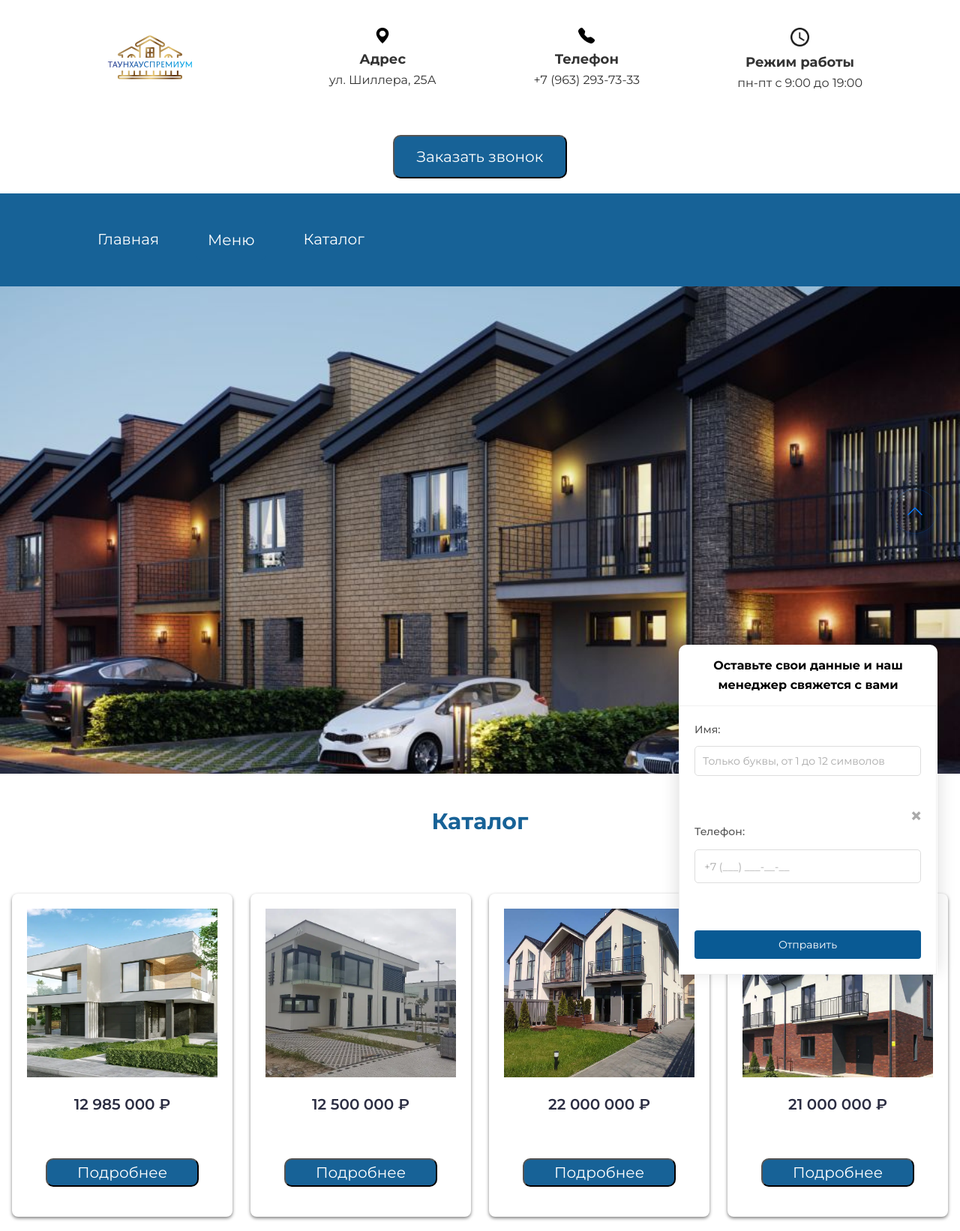
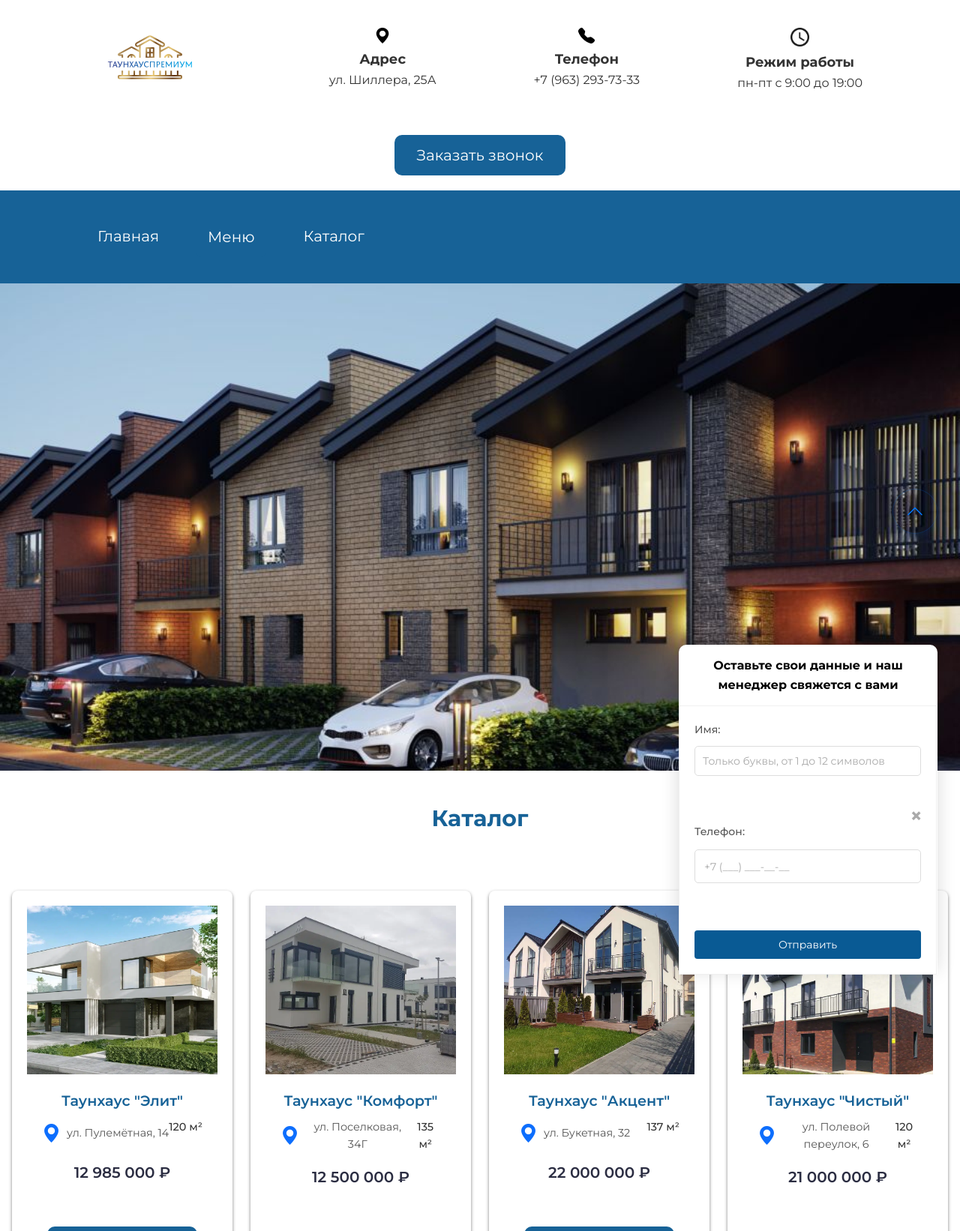
Before and after one commit to Ilya-KeFiRcHiK/Practice_Tanhouse, a PHP site: page /catalog.html in a window 1280 px wide. Shown: the top 1642 px of the page at 75% size. Run offline with PHP 8.4, Linux system fonts and the light colour scheme.

Commit message:
Добавил Изменения

```diff
--- a/catalog.html
+++ b/catalog.html
@@ -7,6 +7,7 @@
     <link rel="stylesheet" href="style.css" />
     <link rel="icon" href="img/transparter.png" />
     <link rel="stylesheet" href="https://cdn.jsdelivr.net/npm/swiper@11/swiper-bundle.min.css" />
+    <link rel="stylesheet" href="https://cdn.jsdelivr.net/npm/bootstrap-icons@1.11.1/font/bootstrap-icons.css">
 </head>
 <body>
     </div>
@@ -87,8 +88,6 @@
         <div class="img-home parallax" style="background-image: url('img/e3f3dc517ec08cf38a70b364f6e29d3abf9f2ff4.jpg');"></div>
 <h2 class="catalog-company">Каталог </h2>
         <section class="property-catalog">
-
-
   <div class="property-grid">
     <article class="property-card">
       <div class="property-image-container">
@@ -100,6 +99,16 @@
              loading="lazy">
       </div>
       <div class="property-details">
+        <h3 class="property-title">Таунхаус "Элит"</h3>
+        <div class="property-info">
+          <div class="property-address">
+            <i class="bi bi-geo-alt-fill text-primary"></i>
+            <span>ул. Пулемётная, 14</span>
+          </div>
+          <div class="property-area">
+            <span>120 м²</span>
+          </div>
+        </div>
         <p class="property-price">12 985 000 ₽</p>
         <button onclick="window.location.href='tanhouse1.html'" class="property-button">Подробнее</button>
       </div>
@@ -115,6 +124,16 @@
              loading="lazy">
       </div>
       <div class="property-details">
+        <h3 class="property-title">Таунхаус "Комфорт"</h3>
+        <div class="property-info">
+          <div class="property-address">
+            <i class="bi bi-geo-alt-fill text-primary"></i>
+            <span>ул. Поселковая, 34Г</span>
+          </div>
+          <div class="property-area">
+            <span>135 м²</span>
+          </div>
+        </div>
         <p class="property-price">12 500 000 ₽</p>
         <button onclick="window.location.href='tanhouse2.html'" class="property-button">Подробнее</button>
       </div>
@@ -130,6 +149,16 @@
              loading="lazy">
       </div>
       <div class="property-details">
+        <h3 class="property-title">Таунхаус "Акцент"</h3>
+        <div class="property-info">
+          <div class="property-address">
+            <i class="bi bi-geo-alt-fill text-primary"></i>
+            <span>ул. Букетная, 32</span>
+          </div>
+          <div class="property-area">
+            <span>137 м²</span>
+          </div>
+        </div>
         <p class="property-price">22 000 000 ₽</p>
         <button onclick="window.location.href='tanhouse3.html'" class="property-button">Подробнее</button>
       </div>
@@ -145,6 +174,16 @@
              loading="lazy">
       </div>
       <div class="property-details">
+        <h3 class="property-title">Таунхаус "Чистый"</h3>
+        <div class="property-info">
+          <div class="property-address">
+            <i class="bi bi-geo-alt-fill text-primary"></i>
+            <span>ул. Полевой переулок, 6</span>
+          </div>
+          <div class="property-area">
+            <span>120 м²</span>
+          </div>
+        </div>
         <p class="property-price">21 000 000 ₽</p>
         <button onclick="window.location.href='tanhouse4.html'" class="property-button">Подробнее</button>
       </div>
@@ -160,6 +199,16 @@
              loading="lazy">
       </div>
       <div class="property-details">
+        <h3 class="property-title">Таунхаус "Дворянское гнездо"</h3>
+        <div class="property-info">
+          <div class="property-address">
+            <i class="bi bi-geo-alt-fill text-primary"></i>
+            <span>ул. Полевой переулок, 6</span>
+          </div>
+          <div class="property-area">
+            <span>120 м²</span>
+          </div>
+        </div>
         <p class="property-price">24 000 000 ₽</p>
         <button class="property-button">Подробнее</button>
       </div>
@@ -175,6 +224,16 @@
              loading="lazy">
       </div>
       <div class="property-details">
+        <h3 class="property-title">Таунхаус "Урбан"</h3>
+        <div class="property-info">
+          <div class="property-address">
+            <i class="bi bi-geo-alt-fill text-primary"></i>
+            <span>ул. Современная, 12</span>
+          </div>
+          <div class="property-area">
+            <span>125 м²</span>
+          </div>
+        </div>
         <p class="property-price">17 500 000 ₽</p>
         <button class="property-button">Подробнее</button>
       </div>
@@ -190,6 +249,16 @@
              loading="lazy">
       </div>
       <div class="property-details">
+        <h3 class="property-title">Таунхаус "Уютный"</h3>
+        <div class="property-info">
+          <div class="property-address">
+            <i class="bi bi-geo-alt-fill text-primary"></i>
+            <span>ул. Уютная, 5</span>
+          </div>
+          <div class="property-area">
+            <span>115 м²</span>
+          </div>
+        </div>
         <p class="property-price">19 150 000 ₽</p>
         <button class="property-button">Подробнее</button>
       </div>
@@ -205,6 +274,16 @@
              loading="lazy">
       </div>
       <div class="property-details">
+        <h3 class="property-title">Таунхаус "Просторный"</h3>
+        <div class="property-info">
+          <div class="property-address">
+            <i class="bi bi-geo-alt-fill text-primary"></i>
+            <span>ул. Просторная, 9</span>
+          </div>
+          <div class="property-area">
+            <span>140 м²</span>
+          </div>
+        </div>
         <p class="property-price">20 000 000 ₽</p>
         <button class="property-button">Подробнее</button>
       </div>
@@ -220,6 +299,16 @@
              loading="lazy">
       </div>
       <div class="property-details">
+        <h3 class="property-title">Таунхаус "Бюджетный"</h3>
+        <div class="property-info">
+          <div class="property-address">
+            <i class="bi bi-geo-alt-fill text-primary"></i>
+            <span>ул. Экономная, 22</span>
+          </div>
+          <div class="property-area">
+            <span>85 м²</span>
+          </div>
+        </div>
         <p class="property-price">11 000 000 ₽</p>
         <button class="property-button">Подробнее</button>
       </div>
@@ -235,6 +324,16 @@
              loading="lazy">
       </div>
       <div class="property-details">
+        <h3 class="property-title">Таунхаус "Формат"</h3>
+        <div class="property-info">
+          <div class="property-address">
+            <i class="bi bi-geo-alt-fill text-primary"></i>
+            <span>ул. Компактная, 11</span>
+          </div>
+          <div class="property-area">
+            <span>75 м²</span>
+          </div>
+        </div>
         <p class="property-price">9 900 000 ₽</p>
         <button class="property-button">Подробнее</button>
       </div>
@@ -250,6 +349,16 @@
              loading="lazy">
       </div>
       <div class="property-details">
+        <h3 class="property-title">Таунхаус "Стандарт"</h3>
+        <div class="property-info">
+          <div class="property-address">
+            <i class="bi bi-geo-alt-fill text-primary"></i>
+            <span>ул. Стандартная, 17</span>
+          </div>
+          <div class="property-area">
+            <span>105 м²</span>
+          </div>
+        </div>
         <p class="property-price">12 700 000 ₽</p>
         <button class="property-button">Подробнее</button>
       </div>
@@ -265,6 +374,16 @@
              loading="lazy">
       </div>
       <div class="property-details">
+        <h3 class="property-title">Таунхаус "Люкс"</h3>
+        <div class="property-info">
+          <div class="property-address">
+            <i class="bi bi-geo-alt-fill text-primary"></i>
+            <span>ул. Люксовая, 1</span>
+          </div>
+          <div class="property-area">
+            <span>210 м²</span>
+          </div>
+        </div>
         <p class="property-price">49 000 000 ₽</p>
         <button class="property-button">Подробнее</button>
       </div>
@@ -280,6 +399,16 @@
              loading="lazy">
       </div>
       <div class="property-details">
+        <h3 class="property-title">Таунхаус "Престиж"</h3>
+        <div class="property-info">
+          <div class="property-address">
+            <i class="bi bi-geo-alt-fill text-primary"></i>
+            <span>ул. Престижная, 8</span>
+          </div>
+          <div class="property-area">
+            <span>160 м²</span>
+          </div>
+        </div>
         <p class="property-price">24 900 000 ₽</p>
         <button class="property-button">Подробнее</button>
       </div>
@@ -295,6 +424,16 @@
              loading="lazy">
       </div>
       <div class="property-details">
+        <h3 class="property-title">Таунхаус "Классик"</h3>
+        <div class="property-info">
+          <div class="property-address">
+            <i class="bi bi-geo-alt-fill text-primary"></i>
+            <span>ул. Классическая, 14</span>
+          </div>
+          <div class="property-area">
+            <span>120 м²</span>
+          </div>
+        </div>
         <p class="property-price">16 500 000 ₽</p>
         <button class="property-button">Подробнее</button>
       </div>
@@ -310,6 +449,16 @@
              loading="lazy">
       </div>
       <div class="property-details">
+        <h3 class="property-title">Таунхаус "Квадрат"</h3>
+        <div class="property-info">
+          <div class="property-address">
+            <i class="bi bi-geo-alt-fill text-primary"></i>
+            <span>ул. Семейная, 6</span>
+          </div>
+          <div class="property-area">
+            <span>155 м²</span>
+          </div>
+        </div>
         <p class="property-price">21 000 000 ₽</p>
         <button class="property-button">Подробнее</button>
       </div>
@@ -325,12 +474,21 @@
              loading="lazy">
       </div>
       <div class="property-details">
+        <h3 class="property-title">Таунхаус "Зелёный код"</h3>
+        <div class="property-info">
+          <div class="property-address">
+            <i class="bi bi-geo-alt-fill text-primary"></i>
+            <span>ул. Комфортная, 10</span>
+          </div>
+          <div class="property-area">
+            <span>100 м²</span>
+          </div>
+        </div>
         <p class="property-price">10 485 000 ₽</p>
         <button class="property-button">Подробнее</button>
       </div>
     </article>
   </div>
-
 </section>
 
 <div class="footer-contacts">
@@ -370,7 +528,7 @@
             <p class="copyright">© 2025 Все права защищены</p>
         </div>
         <div class="footer-right">
-            <p class="company-info">ООО "ТанхаусПремиум"</p>
+            <p class="company-info">ООО "ТаунхаусПремиум"</p>
             <p class="legal-info">ИНН: 1234567890 | ОГРН: 1234567890123</p>
         </div>
     </div>
--- a/sales.html
+++ b/sales.html
@@ -142,7 +142,7 @@
             <p class="copyright">© 2025 Все права защищены</p>
         </div>
         <div class="footer-right">
-            <p class="company-info">ООО "ТанхаусПремиум"</p>
+            <p class="company-info">ООО "ТаунхаусПремиум"</p>
             <p class="legal-info">ИНН: 1234567890 | ОГРН: 1234567890123</p>
         </div>
     </div>
--- a/style.css
+++ b/style.css
@@ -130,7 +130,8 @@ form{
 
         /* Стили формы */
         .feedback-form {
-            padding: 25px;
+            padding: 100px;
+            bottom: 50%;
         }
 
         .feedback-form label {
@@ -200,6 +201,7 @@ form{
 .feedback-toggle-btn {
   display: flex;
     border-radius: 10px;
+    border: none;
     background-color: #176297;
     color: white;
     font-size: 20px;
@@ -2123,6 +2127,56 @@ align-items: end;
     border: 1px solid #eee;
   }
 
+  .property-title {
+    font-size: 1.2rem;
+    margin-bottom: 0.5rem;
+}
+
+.property-info {
+    display: flex;
+    justify-content: space-between;
+    margin-bottom: 1rem;
+}
+
+.tanhouses{
+  margin-top: -60px;
+}
+
+.property-title {
+    font-size: 1.2rem;
+    margin-bottom: 0.5rem;
+    font-weight: 600;
+  }
+
+  .property-info {
+    display: flex;
+    justify-content: space-between;
+    margin-bottom: 1rem;
+    font-size: 0.9rem;
+  }
+
+  .property-address {
+    display: flex;
+    align-items: center;
+    gap: 0.5rem;
+    color: #555;
+  }
+
+  .property-area {
+    font-weight: 500;
+    color: #333;
+  }
+
+  .text-primary {
+    color: #0d6efd !important;
+  }
+
+.property-address {
+    display: flex;
+    align-items: center;
+    gap: 0.5rem;
+}
+
   .contact-card:hover {
     transform: translateY(-5px);
     box-shadow: 0 8px 16px rgba(0, 0, 0, 0.12);
@@ -2635,6 +2690,7 @@ align-items: end;
 .property-button {
   border-radius: 10px;
     background-color: #176297;
+    border: none;
     color: white;
     font-size: 20px;
     margin-top: 40px;
--- a/tanhouse1.html
+++ b/tanhouse1.html
@@ -119,6 +119,8 @@
     <div class="swiper-pagination"></div>
   </div>
 </section>
+
+<h2 class="tanhouses">Таунхаус "Элит"</h2>
 
 <article class="property-card" itemscope itemtype="http://schema.org/Residence">
 <section class="property-card__section" itemprop="additionalProperty">
@@ -320,7 +322,7 @@
             <p class="copyright">© 2025 Все права защищены</p>
         </div>
         <div class="footer-right">
-            <p class="company-info">ООО "ТанхаусПремиум"</p>
+            <p class="company-info">ООО "ТаунхаусПремиум"</p>
             <p class="legal-info">ИНН: 1234567890 | ОГРН: 1234567890123</p>
         </div>
     </div>
--- a/tanhouse2.html
+++ b/tanhouse2.html
@@ -119,6 +119,8 @@
     <div class="swiper-pagination"></div>
   </div>
 </section>
+
+  <h2 class="tanhouses">Таунхаус "Комфорт"</h2>
 
 <article class="property-card" itemscope itemtype="http://schema.org/Residence">
   <section class="property-card__section" itemprop="additionalProperty">
@@ -302,7 +304,7 @@
             <p class="copyright">© 2025 Все права защищены</p>
         </div>
         <div class="footer-right">
-            <p class="company-info">ООО "ТанхаусПремиум"</p>
+            <p class="company-info">ООО "ТаунхаусПремиум"</p>
             <p class="legal-info">ИНН: 1234567890 | ОГРН: 1234567890123</p>
         </div>
     </div>
--- a/tanhouse3.html
+++ b/tanhouse3.html
@@ -119,6 +119,8 @@
     <div class="swiper-pagination"></div>
   </div>
 </section>
+
+  <h2 class="tanhouses">Таунхаус "Акцент"</h2>
 
 <article class="property-card" itemscope itemtype="http://schema.org/Residence">
   <section class="property-card__section" itemprop="additionalProperty">
@@ -308,7 +310,7 @@
             <p class="copyright">© 2025 Все права защищены</p>
         </div>
         <div class="footer-right">
-            <p class="company-info">ООО "ТанхаусПремиум"</p>
+            <p class="company-info">ООО "ТаунхаусПремиум"</p>
             <p class="legal-info">ИНН: 1234567890 | ОГРН: 1234567890123</p>
         </div>
     </div>
--- a/tanhouse4.html
+++ b/tanhouse4.html
@@ -119,6 +119,8 @@
     <div class="swiper-pagination"></div>
   </div>
 </section>
+
+  <h2 class="tanhouses">Таунхаус "Чистый"</h2>
 
 <article class="property-card" itemscope itemtype="http://schema.org/Residence">
   <section class="property-card__section" itemprop="additionalProperty">
@@ -301,7 +303,7 @@
             <p class="copyright">© 2025 Все права защищены</p>
         </div>
         <div class="footer-right">
-            <p class="company-info">ООО "ТанхаусПремиум"</p>
+            <p class="company-info">ООО "ТаунхаусПремиум"</p>
             <p class="legal-info">ИНН: 1234567890 | ОГРН: 1234567890123</p>
         </div>
     </div>
```
Also changed, not shown: other parts of style.css (+76 -50 lines), company.html (+17 -2 lines), contacts.html (+17 -1 lines), index.html (+41 -2 lines).
